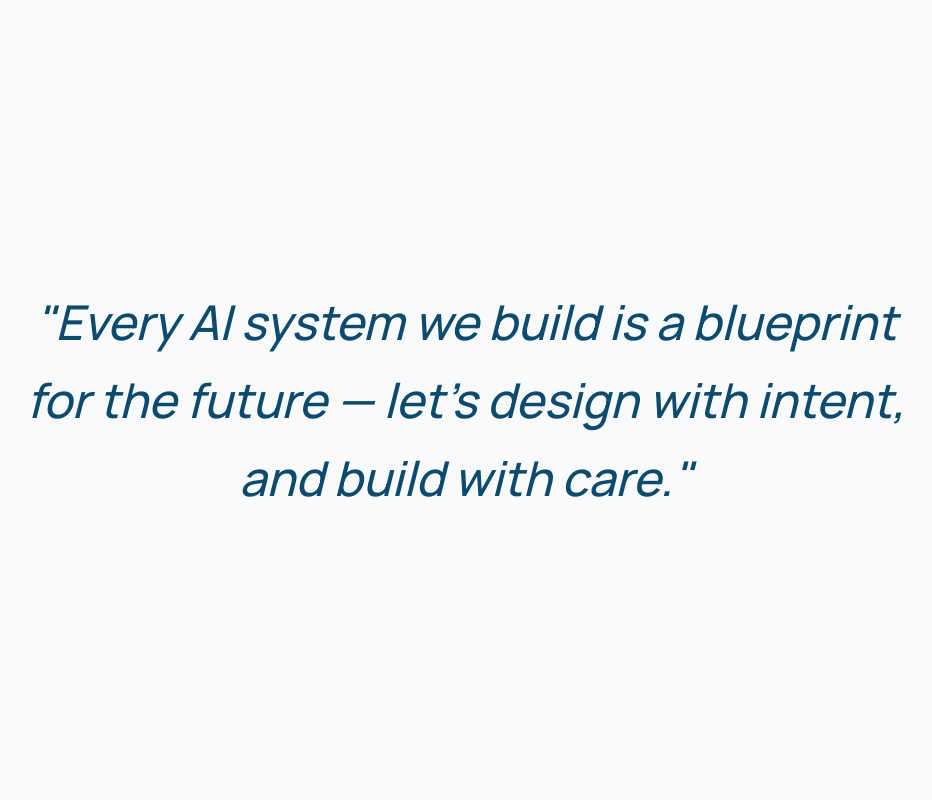
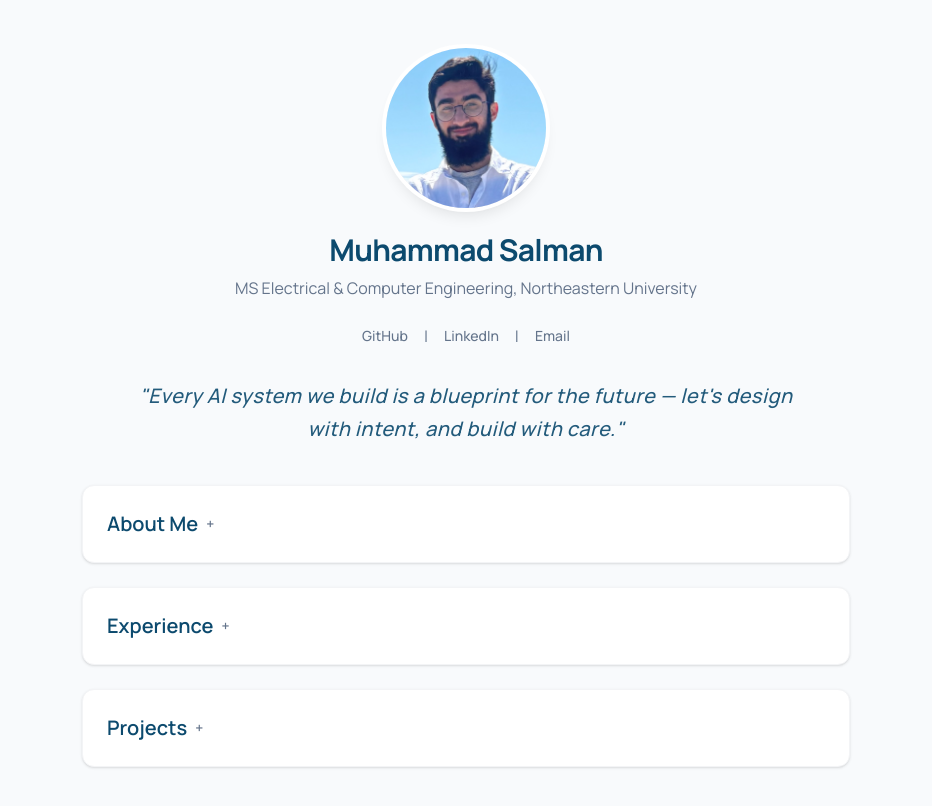
Before and after one commit to msalmancodes/msalmancodes.github.io, a SvelteKit app: page / in a window 1280 px wide. Shown: the top 806 px of the page, without its empty margins (174-1106 px from the left). Built offline with nearby package versions, Linux system fonts and the light colour scheme.

Commit message:
Actually remove animations this time

```diff
--- a/src/routes/+page.svelte
+++ b/src/routes/+page.svelte
@@ -17,58 +17,25 @@
     chatbot: false,
   };
 
-  // Typing animation variables
-  let displayedQuote = "";
-  let typingComplete = false;
-  let showMainContent = false;
+  // ⭐ REMOVED: All typing animation variables and logic
+  // ⭐ REMOVED: displayedQuote, typingComplete, showMainContent, fullQuote, quoteIndex
+
+  // ⭐ NEW: Direct quote constant
   const fullQuote =
     "Every AI system we build is a blueprint for the future — let's design with intent, and build with care.";
-  let quoteIndex = 0;
-
-  // Typing animation effect
-  onMount(() => {
-    const typeWriter = () => {
-      if (quoteIndex < fullQuote.length) {
-        displayedQuote += fullQuote.charAt(quoteIndex);
-        quoteIndex++;
-        setTimeout(typeWriter, 40); // Adjust speed here
-      } else {
-        // Typing complete, wait a moment then show main content
-        setTimeout(() => {
-          typingComplete = true;
-          setTimeout(() => {
-            showMainContent = true;
-          }, 300);
-        }, 800); // Pause after typing completes
-      }
-    };
-    setTimeout(typeWriter, 500); // Start after 500ms delay
-  });
 
   function toggleProject(project) {
     expandedProjects[project] = !expandedProjects[project];
   }
 </script>
 
-<!-- Full screen typing animation -->
-{#if !showMainContent}
-  <div
-    class="fixed inset-0 bg-[#f8fafc] flex items-center justify-center px-6 z-50"
-    out:fade={{ duration: 500 }}
-  >
-    <p
-      class="text-3xl md:text-4xl lg:text-5xl text-center font-medium italic text-[#0c4a6e] max-w-4xl leading-relaxed"
-    >
-      "{displayedQuote}"
-    </p>
-  </div>
-{/if}
+<!-- ⭐ REMOVED: Full screen typing animation block -->
+<!-- ⭐ REMOVED: {#if !showMainContent} block -->
+<!-- ⭐ REMOVED: {#if showMainContent} wrapper -->
 
-<!-- Main content -->
-{#if showMainContent}
+<!-- ⭐ CHANGED: Main content now renders directly without conditions -->
 <div
   class="min-h-screen bg-[#f8fafc] text-[#0c4a6e] flex flex-col items-center justify-center px-6 py-12 font-sans"
-    in:fade={{ duration: 800, delay: 200 }}
 >
   <!-- Profile Image -->
   <div class="flex justify-center">
@@ -186,9 +153,7 @@
             on:click={() => (showSkills = !showSkills)}
           >
             Skills
-              <span class="text-sm text-[#64748b]"
-                >{showSkills ? "−" : "+"}</span
-              >
+            <span class="text-sm text-[#64748b]">{showSkills ? "−" : "+"}</span>
           </button>
           {#if showSkills}
             <div
@@ -198,8 +163,9 @@
               <div>
                 <p class="font-medium text-[#0c4a6e]">Machine Learning</p>
                 <p class="text-sm">
-                    Neural Networks, Decision Trees, Ensemble Methods,
-                    Generative Models, Predictive Modeling, Deep probabilistic Models, Bayesian Models
+                  Neural Networks, Decision Trees, Ensemble Methods, Generative
+                  Models, Predictive Modeling, Deep probabilistic Models,
+                  Bayesian Models
                 </p>
               </div>
               <div>
@@ -227,8 +193,8 @@
               <div>
                 <p class="font-medium text-[#0c4a6e]">Programming</p>
                 <p class="text-sm">
-                    Python, C++, MATLAB, PyTorch, TensorFlow, Keras,
-                    Scikit-Learn, OpenCV, SQL, Git
+                  Python, C++, MATLAB, PyTorch, TensorFlow, Keras, Scikit-Learn,
+                  OpenCV, SQL, Git
                 </p>
               </div>
             </div>
@@ -266,25 +232,23 @@
           <p class="mt-2 text-[#64748b]">
             Selected as one of four graduate students university-wide to
             collaborate with faculty under the Chancellor's AI Integration
-              Initiative. I co-develop GenAI-powered classroom activities and
-              lead focus groups to understand student AI usage patterns.
+            Initiative. I co-develop GenAI-powered classroom activities and lead
+            focus groups to understand student AI usage patterns.
           </p>
         </div>
 
         <div class="border-l-2 border-[#0284c7] pl-4">
           <div class="flex justify-between items-start">
             <div>
-                <p class="font-semibold text-[#0c4a6e]">
-                  Cofounder and Chairman
-                </p>
+              <p class="font-semibold text-[#0c4a6e]">Cofounder and Chairman</p>
               <p class="text-sm text-[#64748b]">AMS Enterprises</p>
             </div>
             <span class="text-sm text-[#64748b]">Jul 2022 - Present</span>
           </div>
           <p class="mt-2 text-[#64748b]">
-              Launched a new e-commerce division and led a 10-member team
-              managing international exports, significantly increasing our
-              global reach and market presence.
+            Launched a new e-commerce division and led a 10-member team managing
+            international exports, significantly increasing our global reach and
+            market presence.
           </p>
         </div>
 
@@ -299,9 +263,9 @@
             <span class="text-sm text-[#64748b]">Jan 2023 - May 2023</span>
           </div>
           <p class="mt-2 text-[#64748b]">
-              Mentored 60+ students in the Engineering lab course, boosting
-              their proficiency in MATLAB, Arduino, and hardware prototyping
-              through hands-on guidance and personalized support.
+            Mentored 60+ students in the Engineering lab course, boosting their
+            proficiency in MATLAB, Arduino, and hardware prototyping through
+            hands-on guidance and personalized support.
           </p>
         </div>
 
@@ -362,14 +326,13 @@
               <p class="text-[#64748b] text-justify">
                 I built and benchmarked probabilistic and non-probabilistic
                 models including Decision Trees, GPR, Bayesian Regression, MC
-                  Dropout, and BNNs to forecast weekly precipitation using
-                  NOAA's 20-year Boston weather dataset. I engineered temporal
-                  features and rolling statistics, then evaluated all models
-                  across RMSE, MAE, NLL, and coverage metrics. The Laplace BNN
-                  delivered the best-calibrated confidence intervals while
-                  Decision Trees excelled in accuracy, providing valuable
-                  insights into uncertainty quantification in weather
-                  prediction.
+                Dropout, and BNNs to forecast weekly precipitation using NOAA's
+                20-year Boston weather dataset. I engineered temporal features
+                and rolling statistics, then evaluated all models across RMSE,
+                MAE, NLL, and coverage metrics. The Laplace BNN delivered the
+                best-calibrated confidence intervals while Decision Trees
+                excelled in accuracy, providing valuable insights into
+                uncertainty quantification in weather prediction.
               </p>
               <a
                 class="text-[#0284c7] hover:underline text-sm font-medium inline-block mt-3"
@@ -404,12 +367,12 @@
                 I developed an interactive dashboard using Svelte and D3.js to
                 visualize over 74,000 US wildfire events from 2004 to 2015,
                 featuring an interactive map, time series chart, and bar chart
-                  for rich, real-time exploration. The dashboard enables
-                  filtering by fire size, cause, region, and time, empowering
-                  researchers and policymakers to uncover seasonal and
-                  geographic trends. This tool provides critical insights for
-                  better mitigation strategies and enhances public awareness
-                  about wildfire patterns across the United States.
+                for rich, real-time exploration. The dashboard enables filtering
+                by fire size, cause, region, and time, empowering researchers
+                and policymakers to uncover seasonal and geographic trends. This
+                tool provides critical insights for better mitigation strategies
+                and enhances public awareness about wildfire patterns across the
+                United States.
               </p>
               <a
                 class="text-[#0284c7] hover:underline text-sm font-medium inline-block mt-3"
@@ -480,15 +443,15 @@
                 class="w-full h-64 object-cover rounded-lg shadow-md mb-4"
               />
               <p class="text-[#64748b] text-justify">
-                  I developed a comprehensive financial chatbot using OpenAI
-                  API, LangChain, and yfinance to provide real-time stock
-                  insights and tax advisory services. The chatbot features
-                  natural language processing capabilities to understand complex
-                  financial queries and provide personalized advice. I deployed
-                  the solution as a Streamlit-based app with Matplotlib
-                  visualizations, enhancing user engagement through dynamic
-                  financial analysis and interactive charts that help users make
-                  informed investment decisions.
+                I developed a comprehensive financial chatbot using OpenAI API,
+                LangChain, and yfinance to provide real-time stock insights and
+                tax advisory services. The chatbot features natural language
+                processing capabilities to understand complex financial queries
+                and provide personalized advice. I deployed the solution as a
+                Streamlit-based app with Matplotlib visualizations, enhancing
+                user engagement through dynamic financial analysis and
+                interactive charts that help users make informed investment
+                decisions.
               </p>
               <a
                 class="text-[#0284c7] hover:underline text-sm font-medium inline-block mt-3"
@@ -504,4 +467,4 @@
     {/if}
   </div>
 </div>
-{/if}
+<!-- ⭐ REMOVED: Closing {/if} for showMainContent -->
```
Lines whose indentation alone changed are shown as unchanged.
